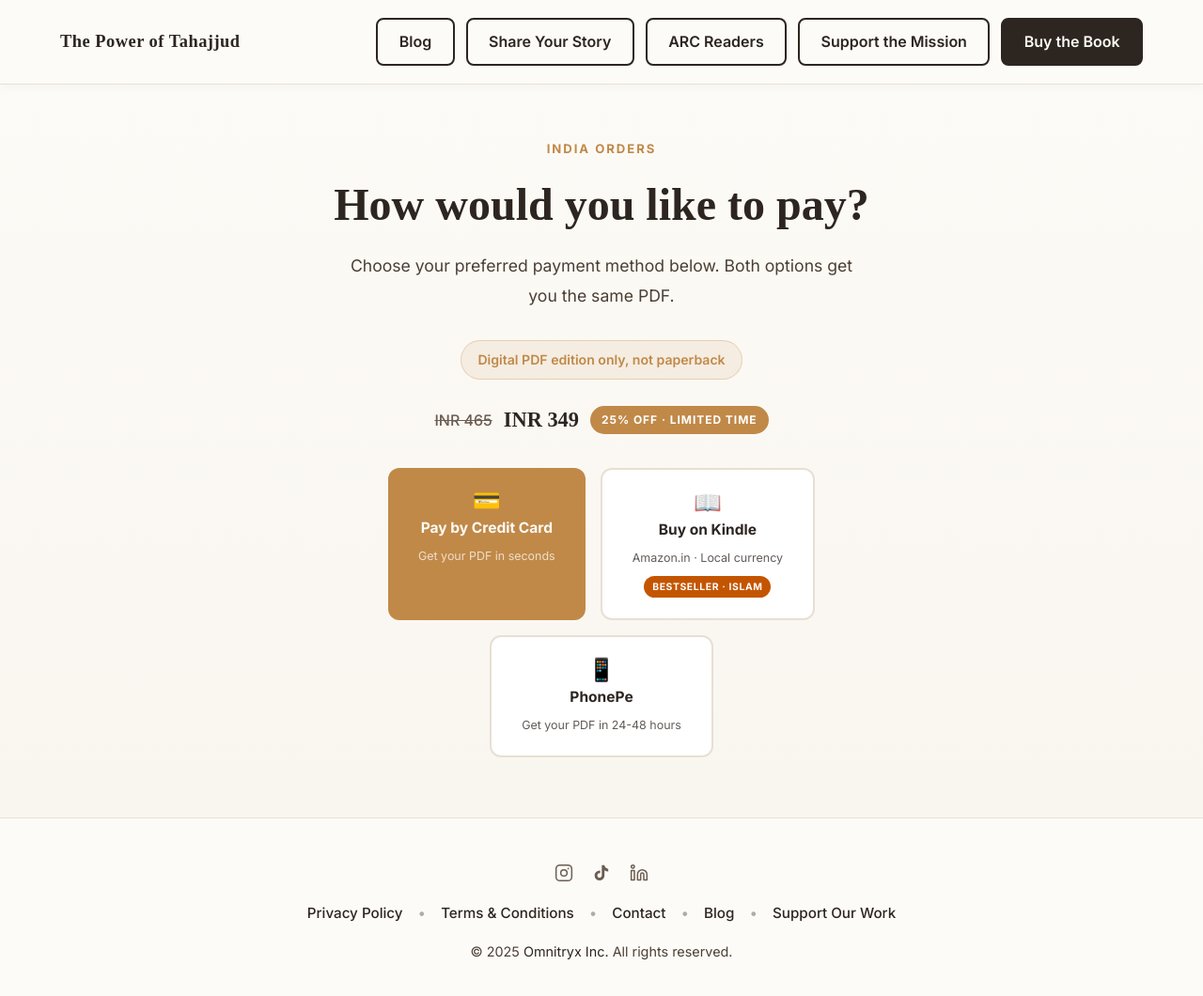
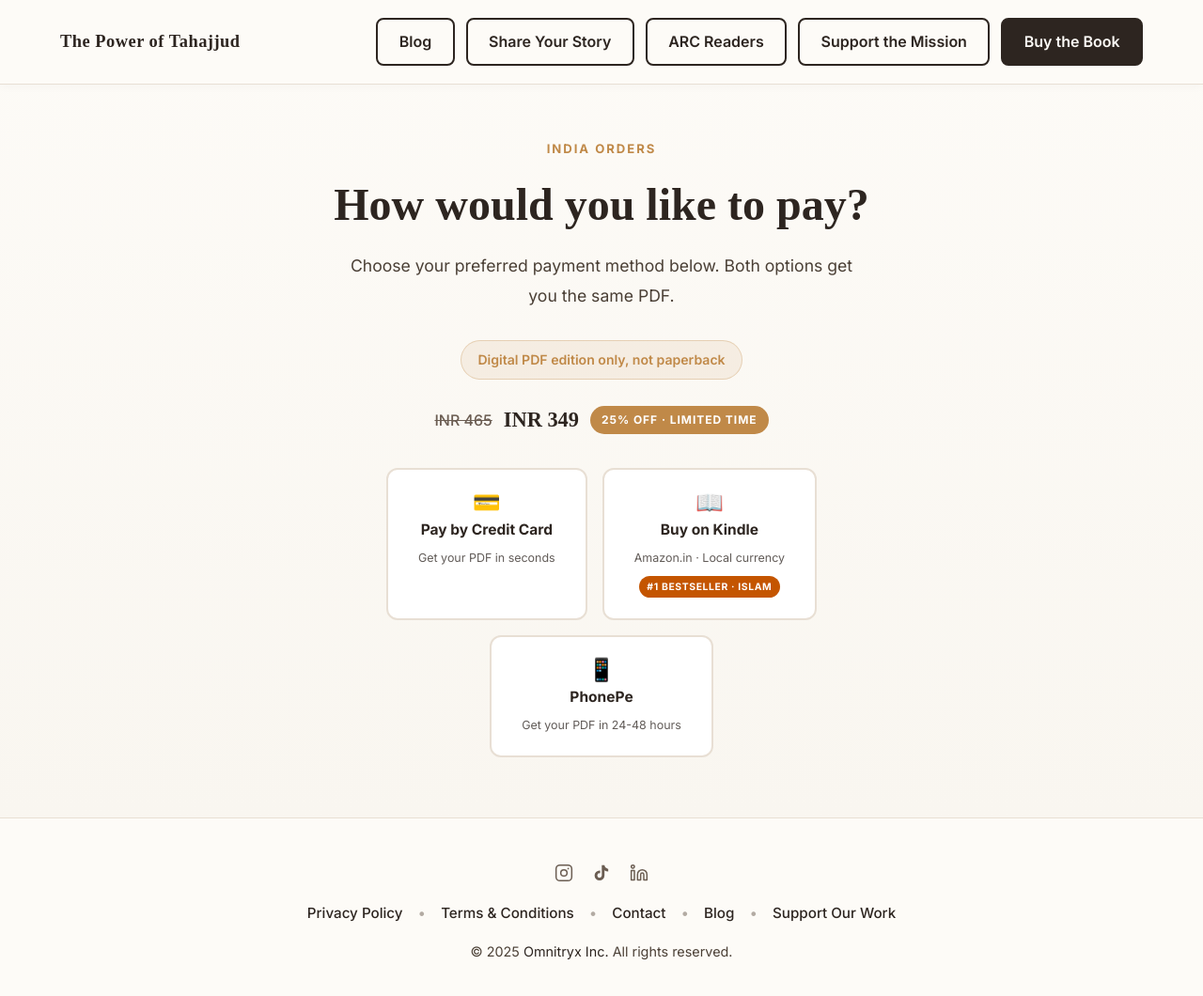
Before and after one commit to Omnitryx-Inc/tahajjud-fe-main, a Jekyll site: the page built from pages/phonepe.html, in a window 1280 px wide and 1066 px high. Shown: the top 1060 px of the window at 94% size. Built offline with Jekyll 4.4.1, drawn with Linux system fonts in a browser that asks for light colours; some web fonts are replaced.

Commit message:
adjustments

```diff
--- a/pages/get-the-book.html
+++ b/pages/get-the-book.html
@@ -443,7 +443,7 @@ permalink: /get-the-book/
         <div class="marketplace-info">
           <div class="marketplace-country">India</div>
           <div class="marketplace-retailer">Amazon.in · Kindle edition</div>
-          <div style="display:inline-block; margin-top:0.2rem; background:#c45500; color:#fff; font-size:0.68rem; font-weight:700; letter-spacing:0.06em; text-transform:uppercase; padding:0.15rem 0.55rem; border-radius:100px;">Bestseller · Islam</div>
+          <div style="display:inline-block; margin-top:0.2rem; background:#c45500; color:#fff; font-size:0.68rem; font-weight:700; letter-spacing:0.06em; text-transform:uppercase; padding:0.15rem 0.55rem; border-radius:100px;">#1 Bestseller · Islam</div>
         </div>
         <div class="marketplace-reviews"><span class="stars">★★★★★</span> 9 reviews</div>
         <div class="marketplace-actions">
--- a/pages/index.html
+++ b/pages/index.html
@@ -12,7 +12,7 @@ permalink: /
             <h1>The Power of <span class="gold">Tahajjud</span></h1>
             <p class="hero-subtitle">Real Stories of Success and Miracles</p>
             <p class="social-proof-count">Read across 6 continents and 21+ countries</p>
-            <p style="font-size: 0.8rem; font-weight: 700; text-transform: uppercase; letter-spacing: 0.07em; margin-top: 0.8rem; margin-bottom: 1.5rem;"><a href="https://www.linkedin.com/posts/jaabbasi_i-honestly-cant-believe-it-but-my-book-just-share-7467735540042309632-hhu2/?utm_source=share&utm_medium=member_desktop&rcm=ACoAADRCqiQBmS3eqhv_3Cv6ZPtWepoQwAKS4dQ" target="_blank" rel="noopener" style="color: #c45500; text-decoration: none;">🥇 Amazon Kindle Bestseller · Islam</a></p>
+            <p style="font-size: 0.8rem; font-weight: 700; text-transform: uppercase; letter-spacing: 0.07em; margin-top: 0.8rem; margin-bottom: 1.5rem;"><a href="https://www.linkedin.com/posts/jaabbasi_i-honestly-cant-believe-it-but-my-book-just-share-7467735540042309632-hhu2/?utm_source=share&utm_medium=member_desktop&rcm=ACoAADRCqiQBmS3eqhv_3Cv6ZPtWepoQwAKS4dQ" target="_blank" rel="noopener" style="color: #c45500; text-decoration: none;">🥇 #1 Amazon Kindle Bestseller · Islam</a></p>
 
             <div class="hero-video">
                 <iframe
--- a/pages/phonepe.html
+++ b/pages/phonepe.html
@@ -263,7 +263,7 @@ permalink: /phonepe/
         </div>
 
         <div class="ep-choice-group">
-            <a href="https://omnitryx-india.lemonsqueezy.com/checkout/buy/1fd52007-384f-412d-ac1f-ca4baf75856f" target="_blank" rel="noopener" class="ep-choice-btn ep-choice-primary" onclick="gtag('event','click_buy_digital',{button_location:'phonepe_hero_card'});">
+            <a href="https://omnitryx-india.lemonsqueezy.com/checkout/buy/1fd52007-384f-412d-ac1f-ca4baf75856f" target="_blank" rel="noopener" class="ep-choice-btn ep-choice-secondary" onclick="gtag('event','click_buy_digital',{button_location:'phonepe_hero_card'});">
                 <span class="ep-choice-icon">💳</span>
                 <span class="ep-choice-label">Pay by Credit Card</span>
                 <span class="ep-choice-sub">Get your PDF in seconds</span>
@@ -272,7 +272,7 @@ permalink: /phonepe/
                 <span class="ep-choice-icon">📖</span>
                 <span class="ep-choice-label">Buy on Kindle</span>
                 <span class="ep-choice-sub">Amazon.in · Local currency</span>
-                <span style="display:inline-block; margin-top:0.3rem; background:#c45500; color:#fff; font-size:0.65rem; font-weight:700; letter-spacing:0.06em; text-transform:uppercase; padding:0.15rem 0.55rem; border-radius:100px;">Bestseller · Islam</span>
+                <span style="display:inline-block; margin-top:0.3rem; background:#c45500; color:#fff; font-size:0.65rem; font-weight:700; letter-spacing:0.06em; text-transform:uppercase; padding:0.15rem 0.55rem; border-radius:100px;">#1 Bestseller · Islam</span>
             </a>
             <a href="#" id="ep-upi-btn" class="ep-choice-btn ep-choice-secondary">
                 <span class="ep-choice-icon">📱</span>
```
